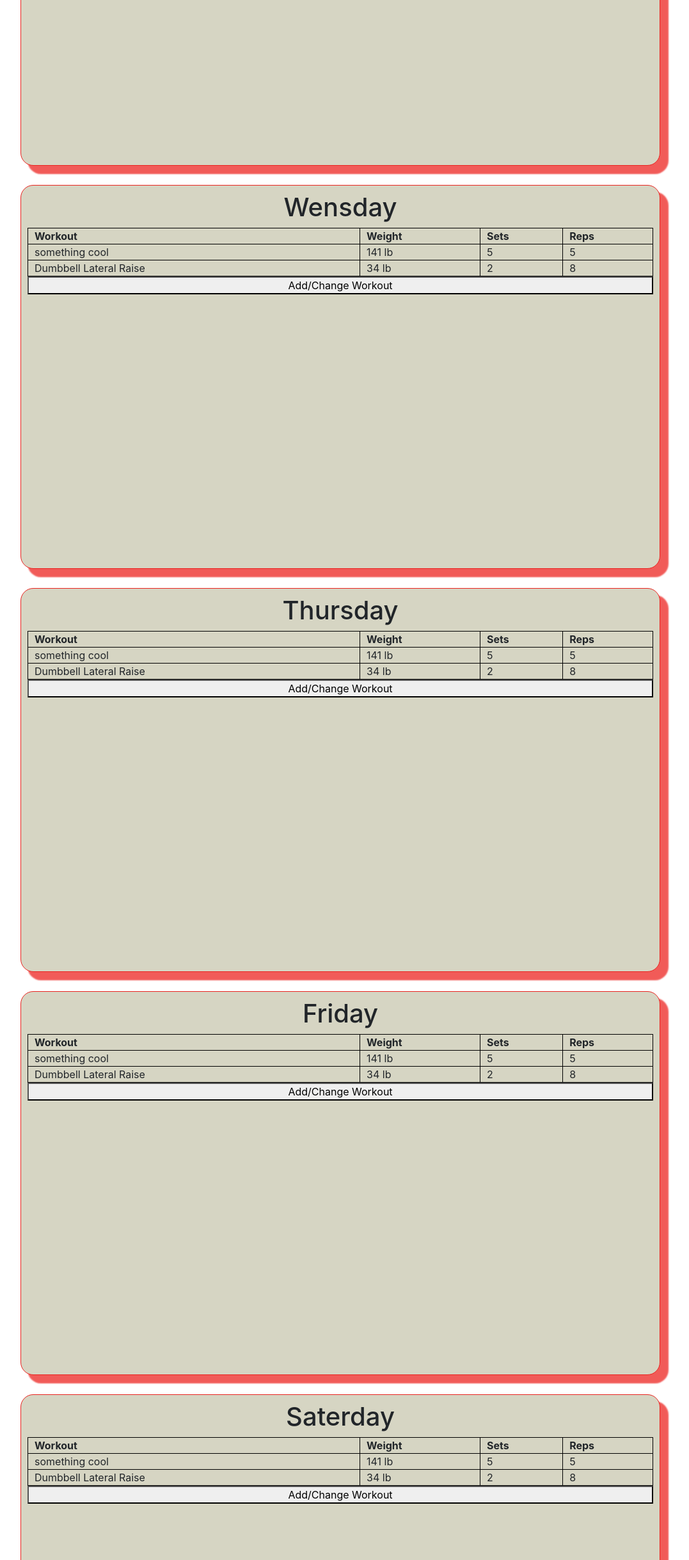
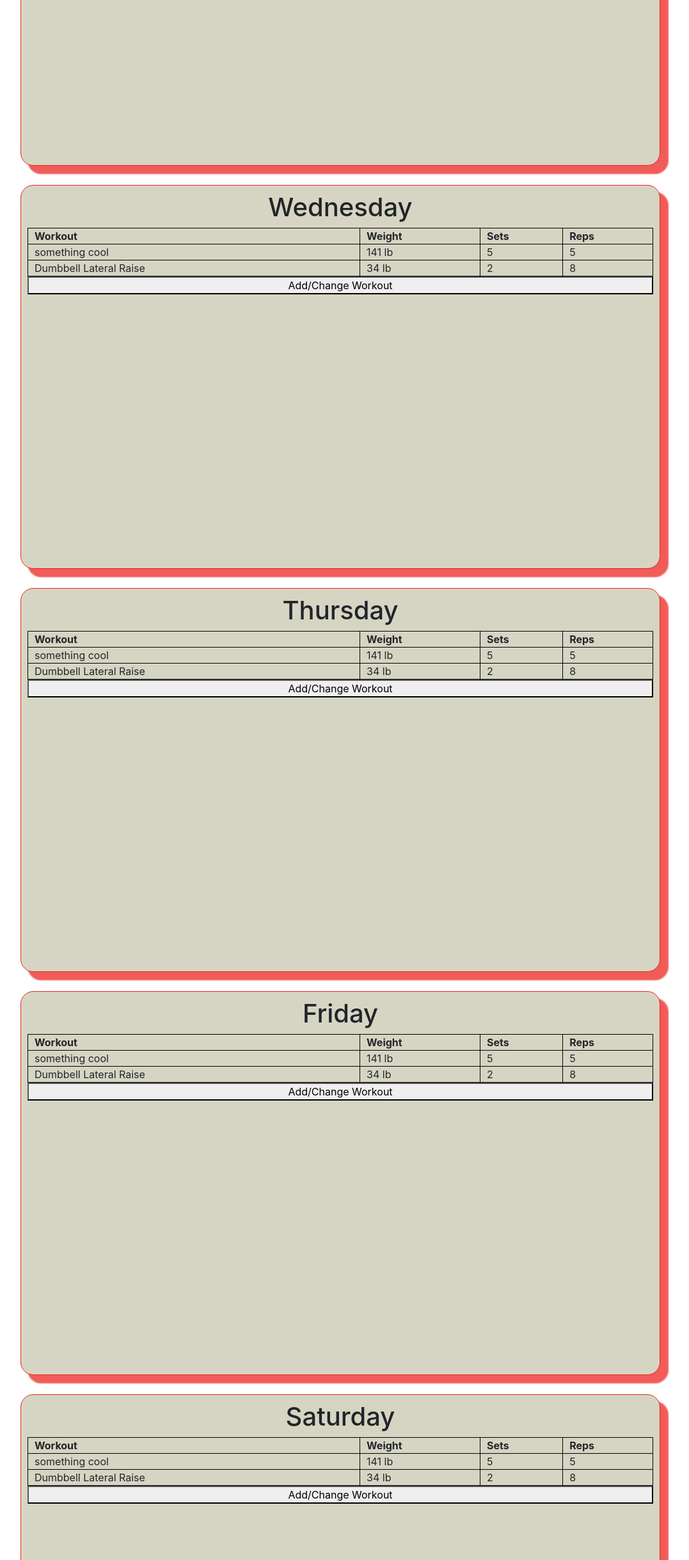
Before and after one commit to jesterb0206/fit-nuts, a React (Create React App) app in the folder client/: page /WorkoutSummary in a window 1280 px wide. Shown: the part 1083-3521 px from the top of the page at 64% size, without its empty margins (108-1185 px from the left). Built offline with nearby package versions, Linux system fonts and the light colour scheme; no server answers.

Commit message:
Fixed Spelling Errors

```diff
--- a/client/src/pages/WorkoutSummary.js
+++ b/client/src/pages/WorkoutSummary.js
@@ -8,32 +8,17 @@ import Card from '.././components/Card';
 // import '../App.css';
 
 function WorkoutSummary() {
-
   return (
     <div ClassName='workout__summary'>
       <h1 id='center__text'>Workout Summary</h1>
       <div className='workout__cards'>
-        <Card
-        dayOfTheWeek="Monday"
-        />
-        <Card
-        dayOfTheWeek="Tuesday"
-        />
-        <Card
-        dayOfTheWeek="Wensday"
-        />
-        <Card
-        dayOfTheWeek="Thursday"
-        />
-        <Card
-        dayOfTheWeek="Friday"
-        />
-        <Card
-        dayOfTheWeek="Saterday"
-        />
-        <Card
-        dayOfTheWeek="Sunday"
-        />
+        <Card dayOfTheWeek='Monday' />
+        <Card dayOfTheWeek='Tuesday' />
+        <Card dayOfTheWeek='Wednesday' />
+        <Card dayOfTheWeek='Thursday' />
+        <Card dayOfTheWeek='Friday' />
+        <Card dayOfTheWeek='Saturday' />
+        <Card dayOfTheWeek='Sunday' />
       </div>
     </div>
   );
```
Also changed, not shown: client/src/components/Card.js (+4 -6 lines).
